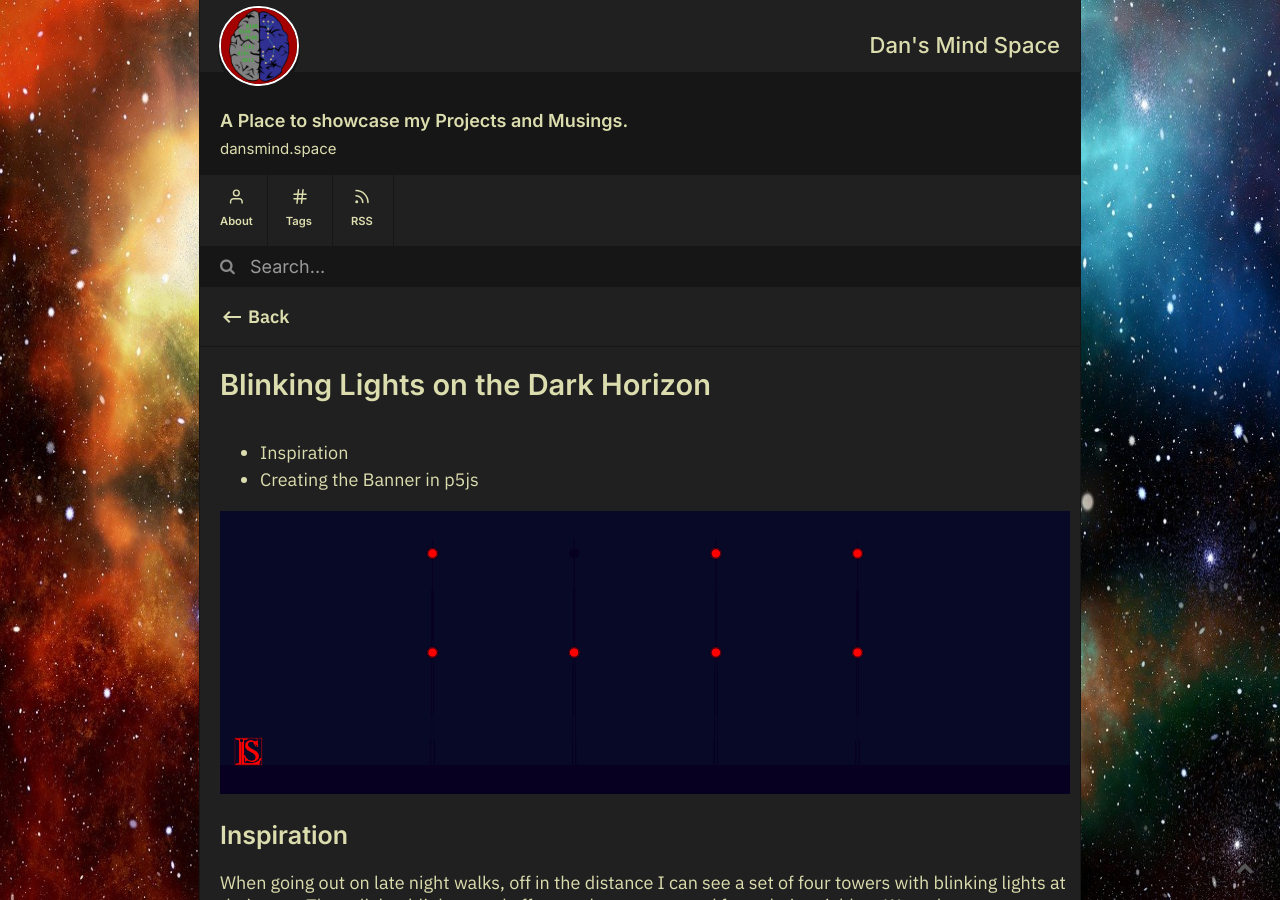
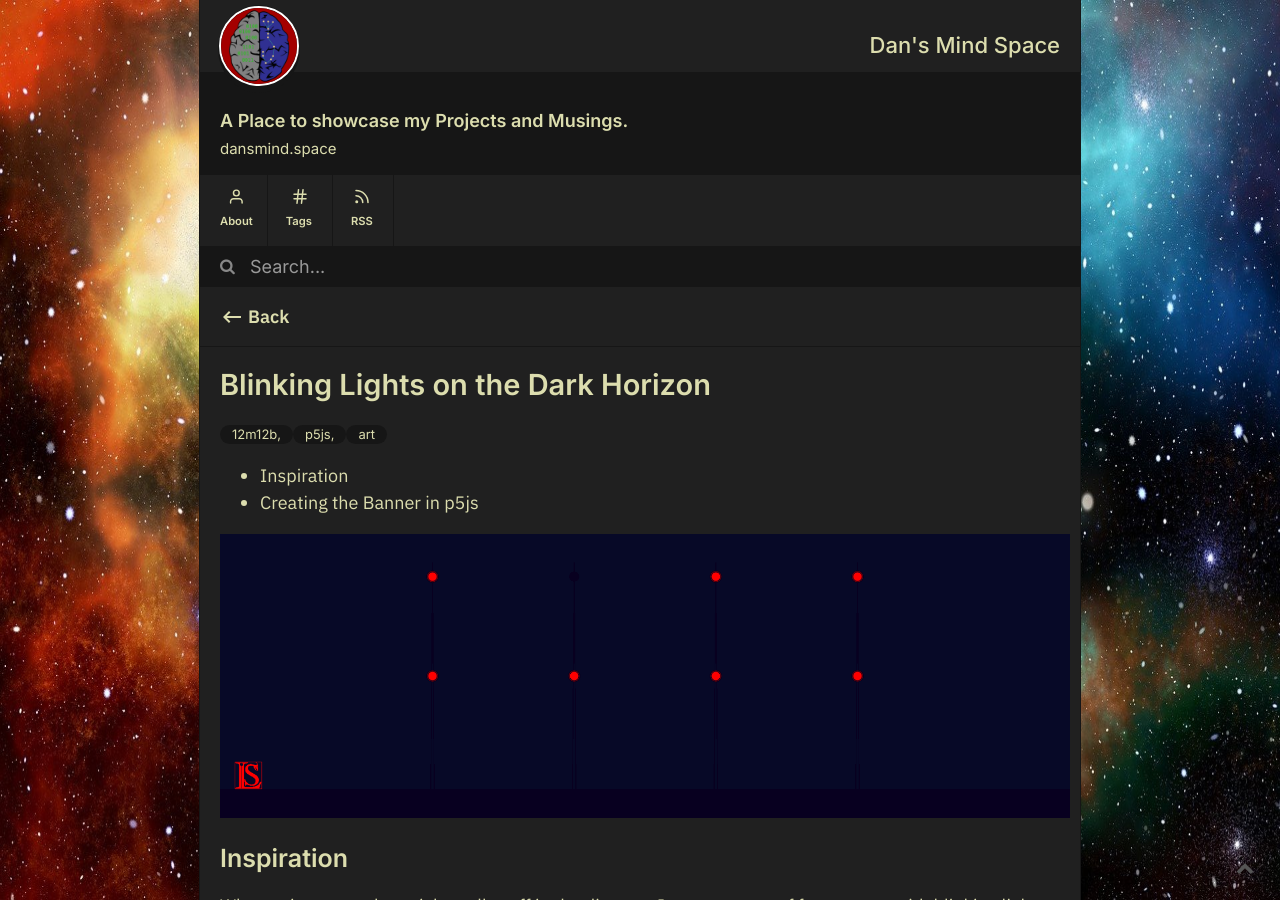
Before and after one commit to dansmindspace/dansmindspace.github.io, a Jekyll site: the page built from _notes/Blinking Lights on the Dark Horizon.md, in a window 1280 px wide and 900 px high. Built offline with Jekyll 4.4.1, drawn with Linux system fonts in a browser that asks for light colours; comment, search, counter and statistics services are not loaded.

Commit message:
Added Tags

```diff
--- a/_notes/Blinking Lights on the Dark Horizon.md
+++ b/_notes/Blinking Lights on the Dark Horizon.md
@@ -4,7 +4,7 @@ date: 2023-01-09
 toc: true
 comments: true
 stickied: false
-tags:
+tags: 12m12b, p5js, art
 ---
 
 ![](../assets/img/Blinking%20Lights%20on%20the%20Dark%20Horizon%2029633.gif)
```
